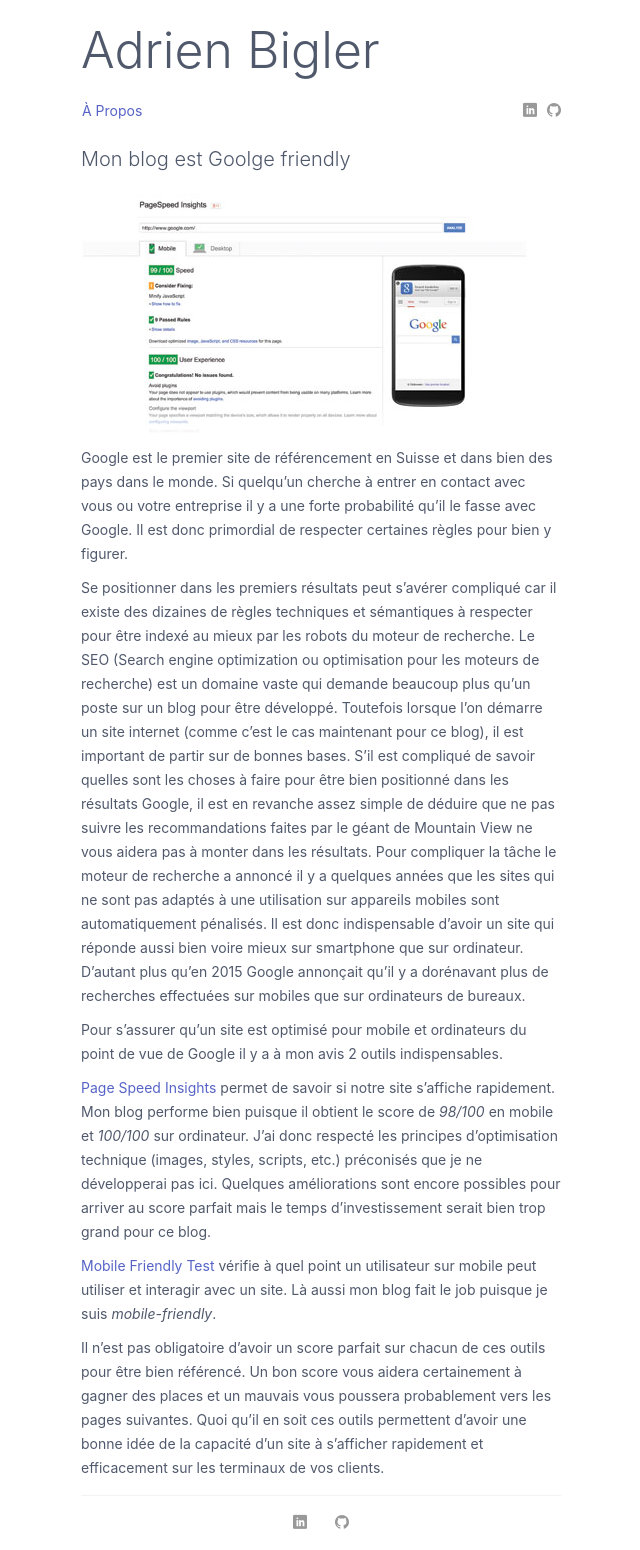
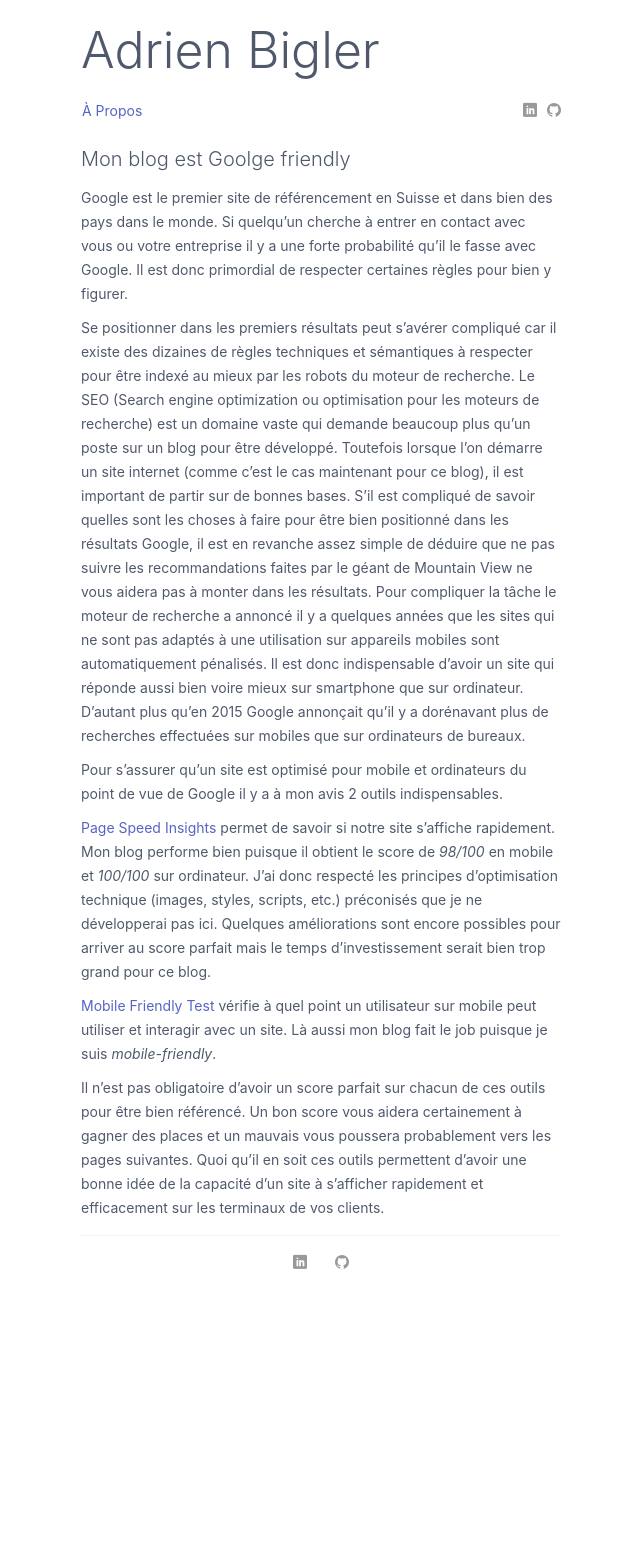
Before and after one commit to camel113/camel113.github.io, a Jekyll site: the page built from _posts/2017-05-01-google-page-speed-insights.md, in a window 1280 px wide. Shown: the whole page, without its empty margins (319-959 px from the left). Built offline with Jekyll 4.4.1, drawn with Linux system fonts in a browser that asks for light colours; some web fonts are replaced; after the commit the page ends 1290 px from its top, so only the background shows below that.

Commit message:
Remove image to test pagespeed

```diff
--- a/_layouts/post.html
+++ b/_layouts/post.html
@@ -3,6 +3,5 @@ layout: default
 ---
 <article class="single-post">
 	<h1>{{page.title}}</h1>
-	<a href="{{site.url}}/{{page.image}}"><img src="{{site.url}}/{{page.image}}" class="img-responsive" alt="{{post.title}}" /></a>
 	{{ content }}
 </article>
```
